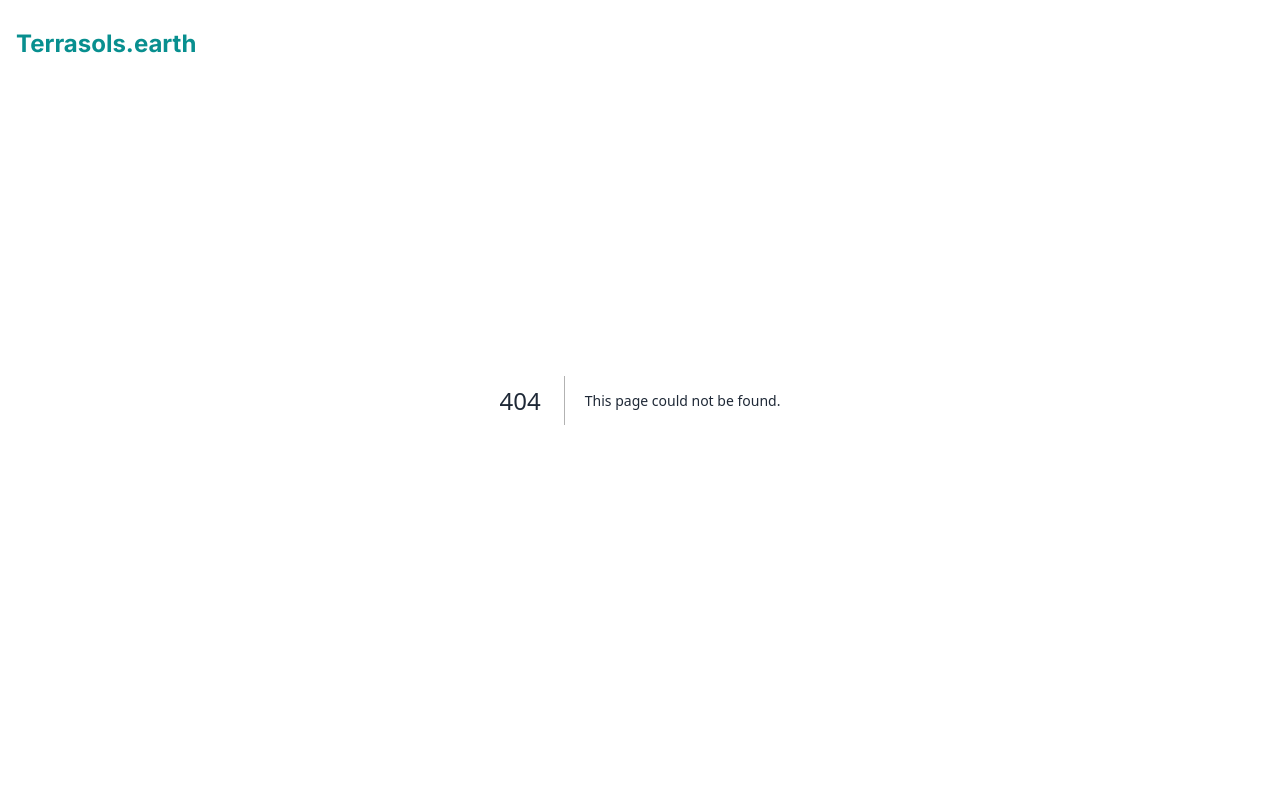
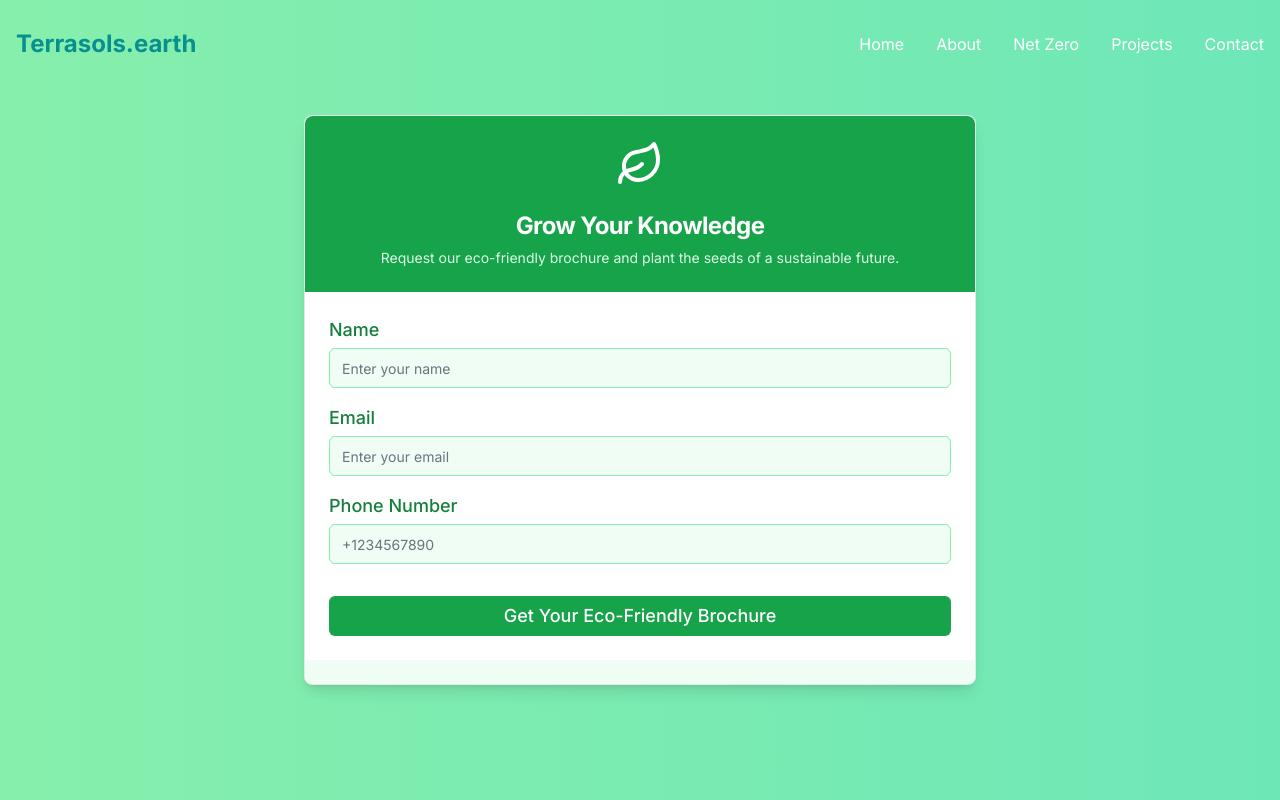
Before and after one commit to jaymehta002/netzero, a Next.js app: page /survey in a window 1280 px wide. Before the commit this address had no page. Shown: the top 800 px of the page. Built offline with nearby package versions, Linux system fonts and the light colour scheme; no server answers.

Commit message:
survey page

```diff
--- a/package.json
+++ b/package.json
@@ -10,6 +10,7 @@
   },
   "dependencies": {
     "@hookform/resolvers": "^3.9.0",
+    "@radix-ui/react-label": "^2.1.0",
     "@radix-ui/react-slot": "^1.1.0",
     "@react-three/drei": "^9.113.0",
     "@react-three/fiber": "^8.17.7",
--- /dev/null
+++ b/src/app/survey/page.tsx
@@ -0,0 +1,12 @@
+import BrochureRequestForm from '@/components/BrochureRequestForm'
+import React from 'react'
+
+const Survey = () => {
+  return (
+    <div>
+        <BrochureRequestForm/>
+    </div>
+  )
+}
+
+export default Survey
--- /dev/null
+++ b/src/components/BrochureRequestForm.tsx
@@ -0,0 +1,148 @@
+"use client"
+import React, { useState, useCallback } from 'react'
+import { Button } from "@/components/ui/button"
+import { Input } from "@/components/ui/input"
+import { Label } from "@/components/ui/label"
+import { Card, CardHeader, CardTitle, CardDescription, CardContent, CardFooter } from "@/components/ui/card"
+import { AlertCircle, CheckCircle, Leaf } from 'lucide-react'
+import { sendEmail } from '@/app/contact/actions'
+
+// Define types
+type FormField = 'name' | 'email' | 'phone'
+
+
+interface FormState {
+  name: string;
+  email: string;
+  phone: string;
+  errors: Partial<Record<FormField | 'submit', string>>;
+  isSubmitting: boolean;
+  success: boolean;
+}
+
+// Validation functions
+const isValidName = (name: string): boolean => name.trim().length >= 2
+const isValidEmail = (email: string): boolean => /^[^\s@]+@[^\s@]+\.[^\s@]+$/.test(email)
+const isValidPhone = (phone: string): boolean => /^\+?[0-9]{10,14}$/.test(phone)
+
+export default function BrochureRequestForm() {
+  const [formState, setFormState] = useState<FormState>({
+    name: '',
+    email: '',
+    phone: '',
+    errors: {},
+    isSubmitting: false,
+    success: false
+  })
+
+  const handleInputChange = useCallback((e: React.ChangeEvent<HTMLInputElement>) => {
+    const { name, value } = e.target
+    setFormState(prev => ({
+      ...prev,
+      [name]: value,
+      errors: {
+        ...prev.errors,
+        [name]: undefined
+      }
+    }))
+  }, [])
+
+  const validateForm = useCallback((): Partial<Record<FormField, string>> => {
+    const errors: Partial<Record<FormField, string>> = {}
+    if (!isValidName(formState.name)) errors.name = 'Name must be at least 2 characters long'
+    if (!isValidEmail(formState.email)) errors.email = 'Please enter a valid email address'
+    if (!isValidPhone(formState.phone)) errors.phone = 'Please enter a valid phone number'
+    return errors
+  }, [formState.name, formState.email, formState.phone])
+
+  const handleSubmit = useCallback(async (e: React.FormEvent<HTMLFormElement>) => {
+    e.preventDefault()
+    const errors = validateForm()
+
+    if (Object.keys(errors).length === 0) {
+      setFormState(prev => ({ ...prev, isSubmitting: true, errors: {} }))
+      try {
+        const { success } = await sendEmail({
+          name: formState.name,
+          email: formState.email,
+          phone: formState.phone,
+          message: ""
+        })
+        setFormState(prev => ({ ...prev, isSubmitting: false, success }))
+      } catch (error) {
+        console.log("🚀 ~ handleSubmit ~ error:", error)
+        setFormState(prev => ({
+          ...prev,
+          isSubmitting: false,
+          errors: { submit: 'An error occurred. Please try again.' }
+        }))
+      }
+    } else {
+      setFormState(prev => ({ ...prev, errors }))
+    }
+  }, [validateForm, formState.name, formState.email, formState.phone])
+
+  const fields: FormField[] = ['name', 'email', 'phone']
+
+  return (
+    <div className="min-h-screen flex items-center justify-center bg-gradient-to-r from-green-300 to-emerald-300 p-4 py-16">
+      <Card className="w-full max-w-2xl shadow-lg">
+        <CardHeader className="bg-green-600 text-white rounded-t-lg">
+          <div className="flex items-center justify-center mb-4">
+            <Leaf className="w-12 h-12" />
+          </div>
+          <CardTitle className="text-2xl font-bold text-center">Grow Your Knowledge</CardTitle>
+          <CardDescription className="text-center text-green-100 mt-2">
+            Request our eco-friendly brochure and plant the seeds of a sustainable future.
+          </CardDescription>
+        </CardHeader>
+        <CardContent className="pt-6">
+          <form onSubmit={handleSubmit} className="space-y-4">
+            {fields.map((field) => (
+              <div key={field}>
+                <Label htmlFor={field} className="text-lg text-green-700 capitalize">
+                  {field === 'phone' ? 'Phone Number' : field}
+                </Label>
+                <Input
+                  id={field}
+                  name={field}
+                  type={field === 'email' ? 'email' : 'text'}
+                  value={formState[field]}
+                  onChange={handleInputChange}
+                  required
+                  placeholder={field === 'phone' ? '+1234567890' : `Enter your ${field}`}
+                  className="mt-1 bg-green-50 border-green-300 focus:border-green-500 focus:ring-green-500"
+                />
+                {formState.errors[field] && (
+                  <p className="text-sm text-red-500 mt-1">{formState.errors[field]}</p>
+                )}
+              </div>
+            ))}
+            <div>
+            </div>
+            <Button
+              type="submit"
+              className="w-full bg-green-600 hover:bg-green-700 text-white text-lg py-2"
+              disabled={formState.isSubmitting}
+            >
+              {formState.isSubmitting ? 'Planting...' : 'Get Your Eco-Friendly Brochure'}
+            </Button>
+          </form>
+        </CardContent>
+        <CardFooter className="bg-green-50 rounded-b-lg">
+          {formState.success ? (
+            <div className="flex items-center space-x-2 text-green-600 w-full justify-center py-2">
+              <CheckCircle className="w-6 h-6" />
+              <span className="text-lg">Success! Your eco-friendly brochure is on its way.</span>
+            </div>
+          ) : formState.errors.submit && (
+            <div className="flex items-center space-x-2 text-red-600 w-full justify-center py-2">
+              <AlertCircle className="w-6 h-6" />
+              <span className="text-lg">{formState.errors.submit}</span>
+            </div>
+          )}
+        </CardFooter>
+      </Card>
+    </div>
+  )
+}
--- /dev/null
+++ b/src/components/ui/label.tsx
@@ -0,0 +1,26 @@
+"use client"
+
+import * as React from "react"
+import * as LabelPrimitive from "@radix-ui/react-label"
+import { cva, type VariantProps } from "class-variance-authority"
+
+import { cn } from "@/lib/utils"
+
+const labelVariants = cva(
+  "text-sm font-medium leading-none peer-disabled:cursor-not-allowed peer-disabled:opacity-70"
+)
+
+const Label = React.forwardRef<
+  React.ElementRef<typeof LabelPrimitive.Root>,
+  React.ComponentPropsWithoutRef<typeof LabelPrimitive.Root> &
+    VariantProps<typeof labelVariants>
+>(({ className, ...props }, ref) => (
+  <LabelPrimitive.Root
+    ref={ref}
+    className={cn(labelVariants(), className)}
+    {...props}
+  />
+))
+Label.displayName = LabelPrimitive.Root.displayName
+
+export { Label }
```
Also changed, not shown: 1 other file (tests, documents, lock files or other folders).
